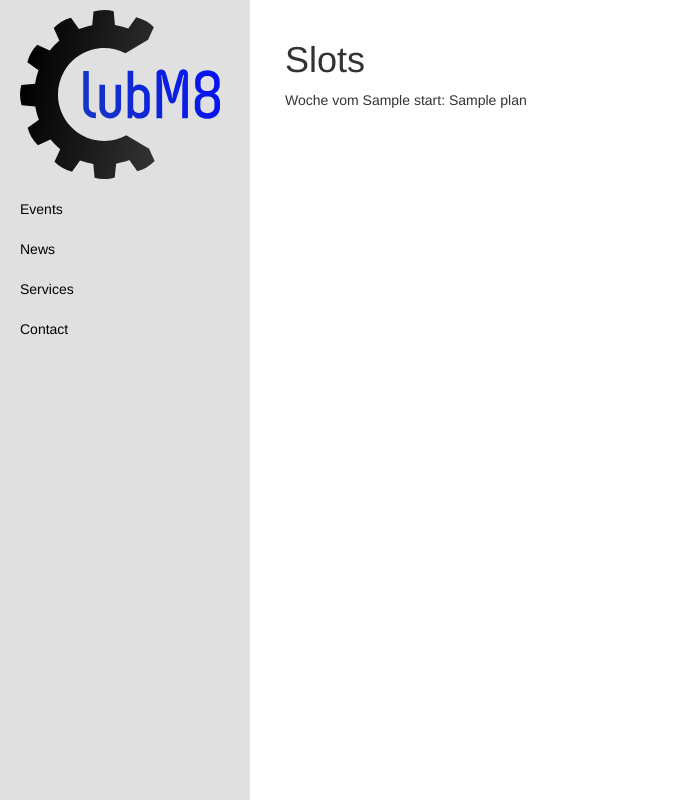
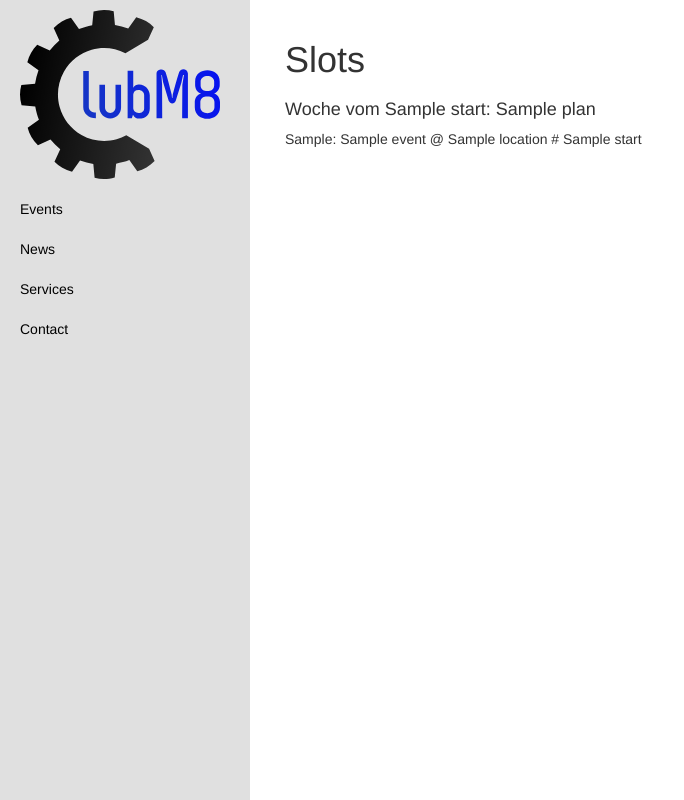
Before and after one commit to clubm8/clubm8-web, a Django app: template templates/clubm8web/index.html in a window 1280 px wide. Shown: the whole page, without its empty margins (0-684 px from the left). Run offline with Django 3.2, Linux system fonts and the light colour scheme; the template is opened without the code that fills it: most values are stand-ins (such as "Sample title", 1, 10 or a date in 2020); some libraries are stand-ins or nearby versions.

Commit message:
event overview

```diff
--- a/templates/clubm8web/index.html
+++ b/templates/clubm8web/index.html
@@ -10,7 +10,15 @@
   {% for slot in object_list %}
     <div class="row">
       <div class="col-lg-12">
-        <p>Woche vom {{ slot.start }}: {{ slot.plan.name }}</p>
+        <h4>Woche vom {{ slot.start }}: {{ slot.plan.name }}</h4>
+
+        {% if slot.plan.occurence.all|length %}
+          {% for occurence in slot.plan.occurence.all|dictsort:"weekday" %}
+            <div class="row event">
+              <div class="col-lg-12">{{ occurence.weekday_str }}: {{ occurence.event.name }} @ {{ occurence.event.location }} # {{ occurence.start }}</div>
+            </div>
+          {% endfor %}
+        {% endif %}
       </div>
     </div>
   {% endfor %}
```
